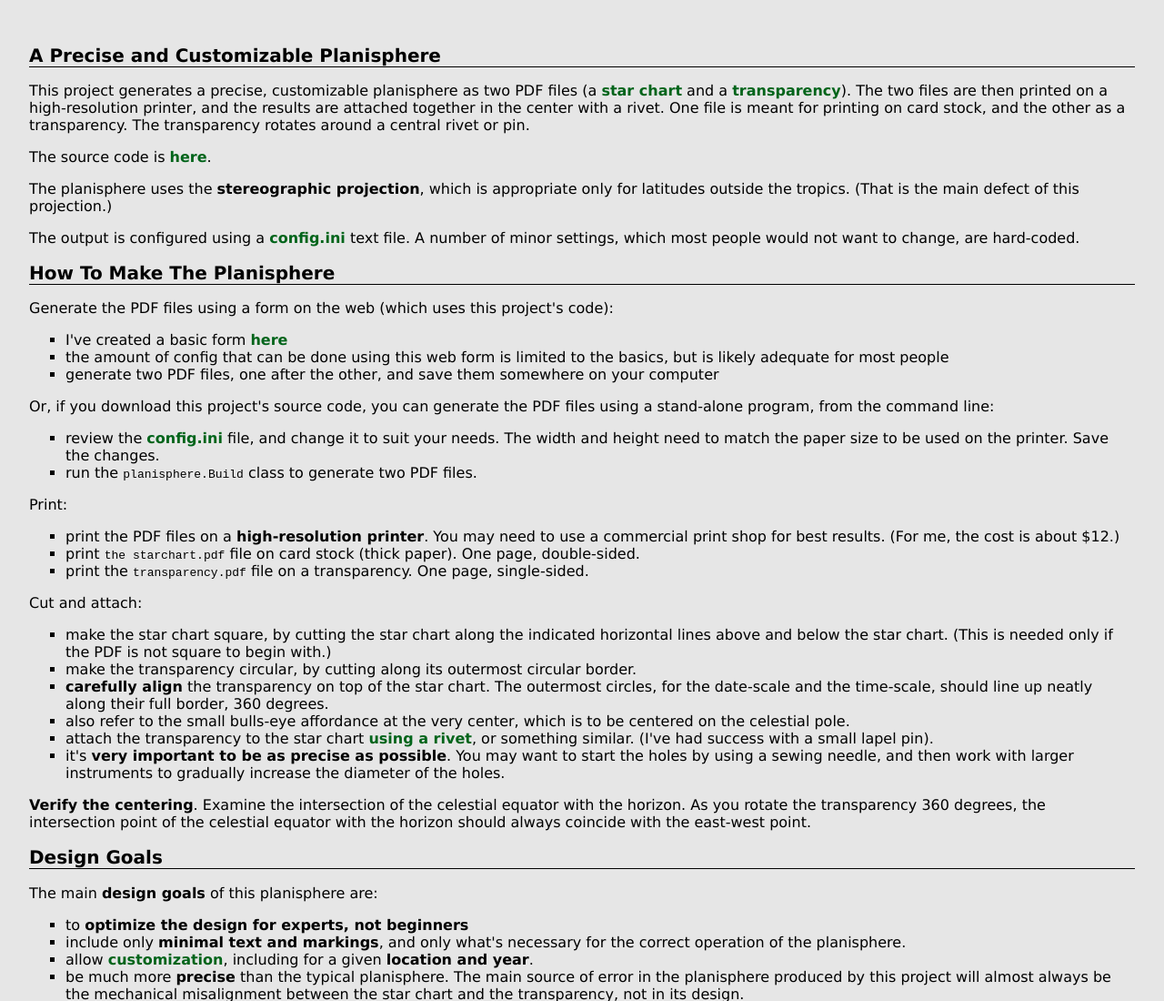
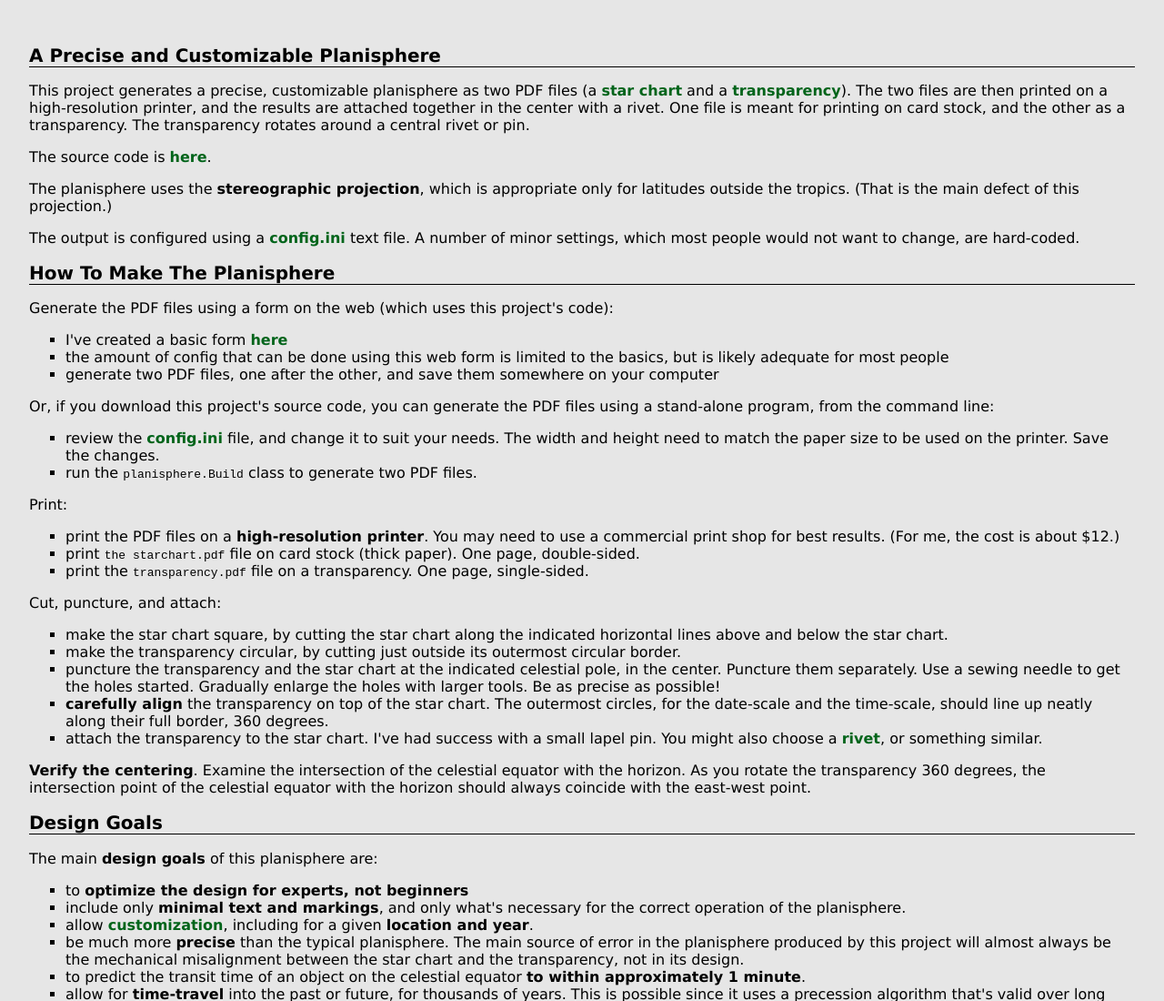
Before and after one commit to johanley/planisphere, a plain HTML site: page docs/index.html in a window 1280 px wide. Shown: the top 1100 px of the page at 91% size. Drawn offline with Linux system fonts and the light colour scheme.

Commit message:
Examples with the latest code. Better alignment affordances.

```diff
--- a/docs/index.html
+++ b/docs/index.html
@@ -50,18 +50,19 @@
   <li>print the <code>transparency.pdf</code> file on a transparency. One page, single-sided.
  </ul>
 
- <P>Cut and attach:
+ <P>Cut, puncture, and attach:
   <ul>
   <li>make the star chart square, by cutting the star chart along the indicated horizontal lines above and below the star chart.
-  (This is needed only if the PDF is not square to begin with.)
-  <li>make the transparency circular, by cutting along its outermost circular border.
-  <li><b>carefully align</b> the transparency on top of the star chart. The outermost circles, for the date-scale and the time-scale,
-  should line up neatly along their full border, 360 degrees.
-  <li>also refer to the small bulls-eye affordance at the very center, which is to be centered on the celestial pole.
-  <li>attach the transparency to the star chart <a href='https://www.mcmaster.com/two-piece-rivets/'>using a rivet</a>, or something similar.
-  (I've had success with a small lapel pin).
-  <li>it's <b>very important to be as precise as possible</b>. You may want to start the holes by using a sewing needle, and then work with larger instruments to
-  gradually increase the diameter of the holes.
+  <li>make the transparency circular, by cutting just outside its outermost circular border.
+  <li>puncture the transparency and the star chart at the indicated celestial pole, in the center.
+     Puncture them separately.
+     Use a sewing needle to get the holes started.
+     Gradually enlarge the holes with larger tools.
+     Be as precise as possible!
+  <li><b>carefully align</b> the transparency on top of the star chart.
+    The outermost circles, for the date-scale and the time-scale, should line up neatly along their full border, 360 degrees.
+  <li>attach the transparency to the star chart. I've had success with a small lapel pin.
+    You might also choose a <a href='https://www.mcmaster.com/two-piece-rivets/'>rivet</a>, or something similar.
  </ul>
 
  <P><b>Verify the centering</b>. Examine the intersection of the celestial equator with the horizon.
```
Also changed, not shown: 3 other files.
